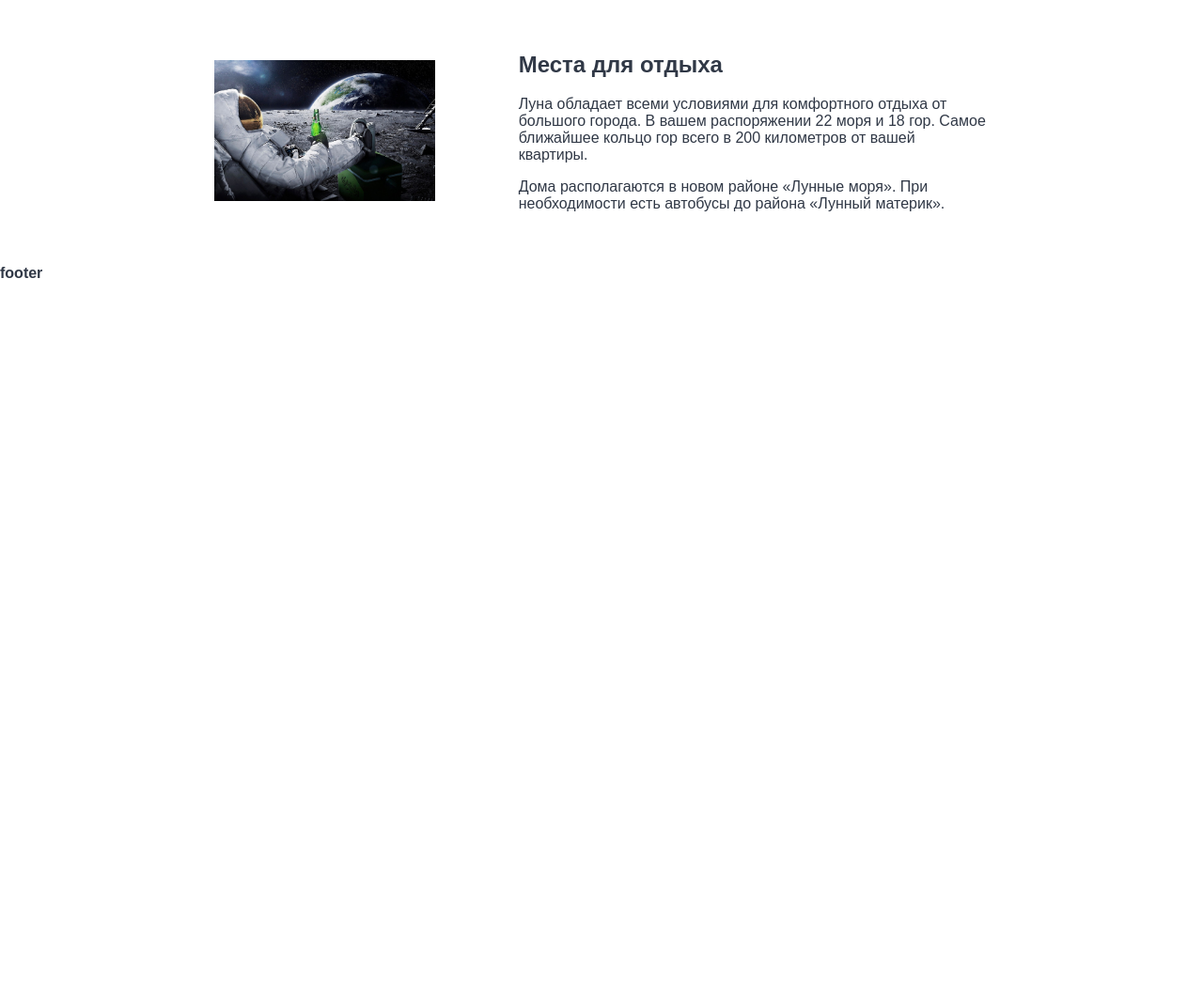
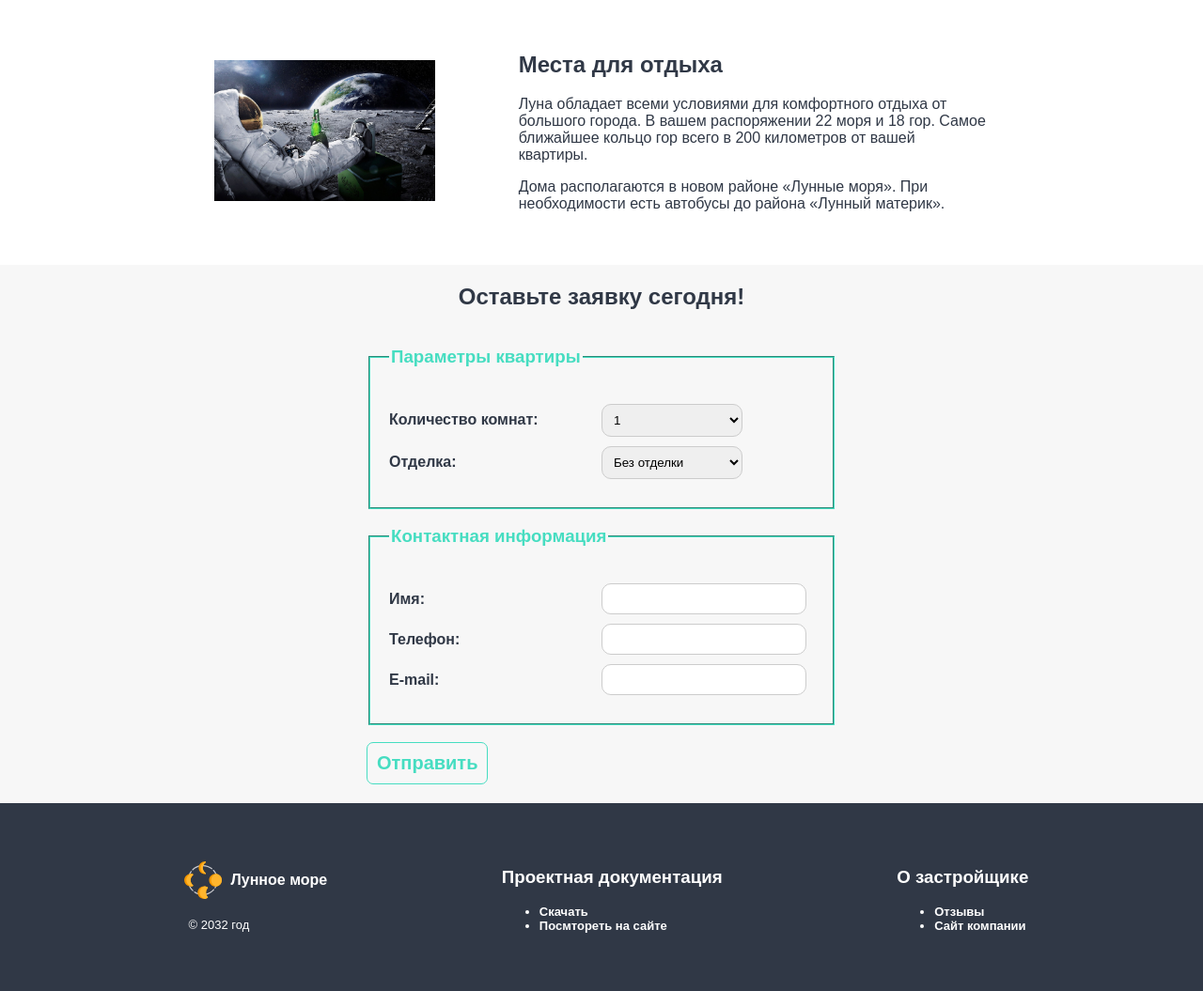
Before and after one commit to zartem01/layout-designer-project-lvl1, a plain HTML site: page index.html in a window 1280 px wide. Shown: the part 1003-2058 px from the top of the page at 94% size. Before the commit the page ends 1303 px from the top, so only its background shows below. Drawn offline with Linux system fonts and the light colour scheme.

Commit message:
add footer + refactor

```diff
--- a/index.html
+++ b/index.html
@@ -14,7 +14,6 @@
 <body class="landing-text m-0">
 
   <header class="header container jc-space-between">
-
     <div class="d-flex h-100 ai-center">
       <img src="images/logo.svg" class="h-100 pl-10p" alt="company logo">
       <span class="logo-name">Лунное море</span>
@@ -25,6 +24,7 @@
         <li class="pr-20p"><a href="#advantage">Преимущества</a></li>
         <li class="pr-20p"><a href="#about">О ЖК</a></li>
         <li class="pr-20p"><a href="#chill">Места для отдыха</a></li>
+        <li class="pr-20p"><a href="#feedback">Форма обратной связи</a></li>
       </ul>
     </nav>
   </header>
@@ -37,7 +37,7 @@
       <img src="images/logo.svg" class="section1-img" alt="company logo"><br>
       <h1 class="m-0 fs-30p">ЖК «Лунное море»</h1>
       <span class="section1-text">Место, откуда не хочется улетать</span>
-      <button type="button" class="section1-btn mt-30p" name="button">Забронировать</button>
+      <button type="button" class="btn sec1-btn mt-30p" name="button">Забронировать</button>
     </section>
 
     <!-- section advantage -->
@@ -59,7 +59,7 @@
 
     <!-- section about -->
     <a name="about"></a>
-    <section class="about d-flex jc-center">
+    <section class="d-flex jc-center bc-l w-100">
       <div class="centered-section ai-center">
         <article class="w-50">
           <h2>О ЖК «Лунное море»</h2>
@@ -86,10 +86,90 @@
     </section>
 
 
+    <!-- feedback form -->
+    <a name="feedback"></a>
+    <section class="container ai-center bc-l w-100 jc-center">
+      <div class="w-500p">
+        <h1 class="ta-center">Оставьте заявку сегодня!</h1>
+        <form>
+          <fieldset class="feedback-form">
+            <legend class="c-g">
+              <h3>Параметры квартиры</h3>
+            </legend>
+            <div class="field">
+              <span class="w-50">Количество комнат:</span>
+              <select class="input w-150p">
+                <option>1</option>
+                <option>2</option>
+                <option>3</option>
+              </select>
+            </div>
+
+            <div class="field">
+              <span class="w-50">Отделка:</span>
+              <select class="input w-150p">
+                <option>Без отделки</option>
+                <option>Дуб</option>
+                <option>Сосна</option>
+              </select>
+            </div>
+
+          </fieldset>
+
+          <fieldset class="feedback-form">
+            <legend class="c-g">
+              <h3>Контактная информация</h3>
+            </legend>
+            <article>
+              <div class="field">
+                <span class="w-50">Имя:</span>
+                <input type="text" class="input w-200p">
+              </div>
+              <div class="field">
+                <span class="w-50">Телефон:</span>
+                <input type="number" class="input w-200p">
+              </div>
+              <div class="field">
+                <span class="w-50">E-mail:</span>
+                <input type="text" class="input w-200p">
+              </div>
+            </article>
+          </fieldset>
+        </form>
+
+        <br>
+
+        <button type="button" class="btn feedback-btn mb-20p" name="feedback-btn"><h2 class="p-0 m-0">Отправить</h2></button>
+      </div>
+    </section>
+
   </main>
 
-  <footer>
-    footer
+  <footer class="container jc-space-evenly bgcolor-ltc color-w h-footer">
+    <div>
+      <div class="d-flex ai-center">
+        <img src="images/logo.svg" class="h-40 pl-10p" alt="company logo">
+        <span class="logo-name">Лунное море</span>
+      </div>
+      <br>
+      <span class="fs-13p pl-15p fw-normal">&copy; 2032 год</span>
+    </div>
+
+    <div>
+      <h3>Проектная документация</h3>
+      <ul class="fs-13p">
+        <li>Скачать</li>
+        <li>Посмтореть на сайте</li>
+      </ul>
+    </div>
+
+    <div>
+      <h3>О застройщике</h3>
+      <ul class="fs-13p">
+        <li>Отзывы</li>
+        <li>Сайт компании</li>
+      </ul>
+    </div>
   </footer>
 
 
--- a/styles/atomic.css
+++ b/styles/atomic.css
@@ -1,9 +1,15 @@
+@import url("constant.css");
+
 .h-100{
   height: 100%;
 }
 
 .h-70{
   height: 70%;
+}
+
+.h-40{
+  height: 40px;
 }
 
 .h-150p{
@@ -26,8 +32,20 @@
   width: 50%;
 }
 
-.pl-10p{
-  padding-left: 10px;
+.w-500p{
+  width: 500px;
+}
+
+.w-200p{
+  width: 200px;
+}
+
+.w-150p{
+  width: 150px;
+}
+
+.pl-15p{
+  padding-left: 15px;
 }
 
 .pl-70p{
@@ -46,6 +64,10 @@
   margin: 0;
 }
 
+.p-0{
+  padding: 0;
+}
+
 .d-flex{
   display: flex;
 }
@@ -54,12 +76,19 @@
   padding: 40px;
 }
 
+.pb-10p{
+  padding-bottom: 10px;
+}
+
 .jc-space-between{
   justify-content: space-between;
 }
 
 .jc-space-evenly{
   justify-content: space-evenly;
+}
+.jc-space-around{
+  justify-content: space-around;
 }
 
 .ai-center{
@@ -98,6 +127,14 @@
   margin-top: 30px;
 }
 
+.mb-20p{
+  margin-bottom: 20px;
+}
+
+.pl-10p{
+  padding-left: 10px;
+}
+
 .ta-center{
   text-align: center;
 }
@@ -113,3 +150,28 @@
 .fw-normal{
   font-weight: normal;
 }
+
+.bc-l{
+  background: #f7f7f7;
+}
+
+.c-g{
+  color: #46ddc1;
+}
+
+
+.ltc{
+  color: var(--landing-text-color);
+}
+
+.bgcolor-ltc{
+  background-color: var(--landing-text-color);
+}
+
+.color-w{
+  color: white;
+}
+
+.h-footer{
+  height: var(--footer-height);
+}
--- /dev/null
+++ b/styles/constant.css
@@ -0,0 +1,8 @@
+:root {
+  --header-height: 70px;
+  --boocking-section-height: 350px;
+  --main-section-width: 1000px;
+  --landing-text-color: #303846;
+  --color-alt: #46ddc1;
+  --footer-height: 200px;
+}
--- a/styles/style.css
+++ b/styles/style.css
@@ -1,13 +1,9 @@
-:root {
-  --header-height: 70px;
-  --boocking-section-height: 350px;
-  --main-section-width: 1000px;
-}
+@import url("constant.css");
 
 .landing-text {
   font-weight: bold;
   font-size: 16px;
-  color: #303846;
+  color: var(--landing-text-color);
   font-family: sans-serif;
 }
 
@@ -47,22 +43,21 @@
   font-weight: 550;
 }
 
-.section1-btn{
-  color: inherit;
+.btn{
   background: none;
-  border: 1px solid white;
   padding: 10px;
   border-radius: 7px;
+  border: 1px solid;
 }
 
-.section1-btn:hover{
+.sec1-btn{
+  color: inherit;
+  border-color: inherit;
+}
+
+.sec1-btn:hover{
   cursor: pointer;
   background-color: rgba(255, 255, 255, 0.3);
-}
-
-.about{
-  background: #f7f7f7;
-  width: 100%;
 }
 
 .container{
@@ -79,20 +74,48 @@
 }
 
 a:link {
-  color: #303846;
+  color: var(--landing-text-color);
 }
 
 /* visited link */
 a:visited {
-  color: #303846;
+  color: var(--landing-text-color);
 }
 
 /* mouse over link */
 a:hover {
-  color: #303846;
+  color: var(--landing-text-color);
 }
 
 /* selected link */
 a:active {
-  color: #303846;
+  color: var(--landing-text-color);
 }
+
+.feedback-form{
+  border-color: var(--color-alt);
+  padding: 20px;
+}
+
+.input{
+  padding: 8px;
+  border-radius: 10px;
+  border: 1px solid #cccccc;
+}
+
+.feedback-btn{
+  color: var(--color-alt);
+  border-color: var(--color-alt);
+}
+
+.feedback-btn:hover{
+  cursor: pointer;
+  background-color: rgba(70, 221, 193, 0.3);
+}
+
+.field{
+  display: flex;
+  width: 100%;
+  align-items: center;
+  padding-bottom: 10px;
+}
```
